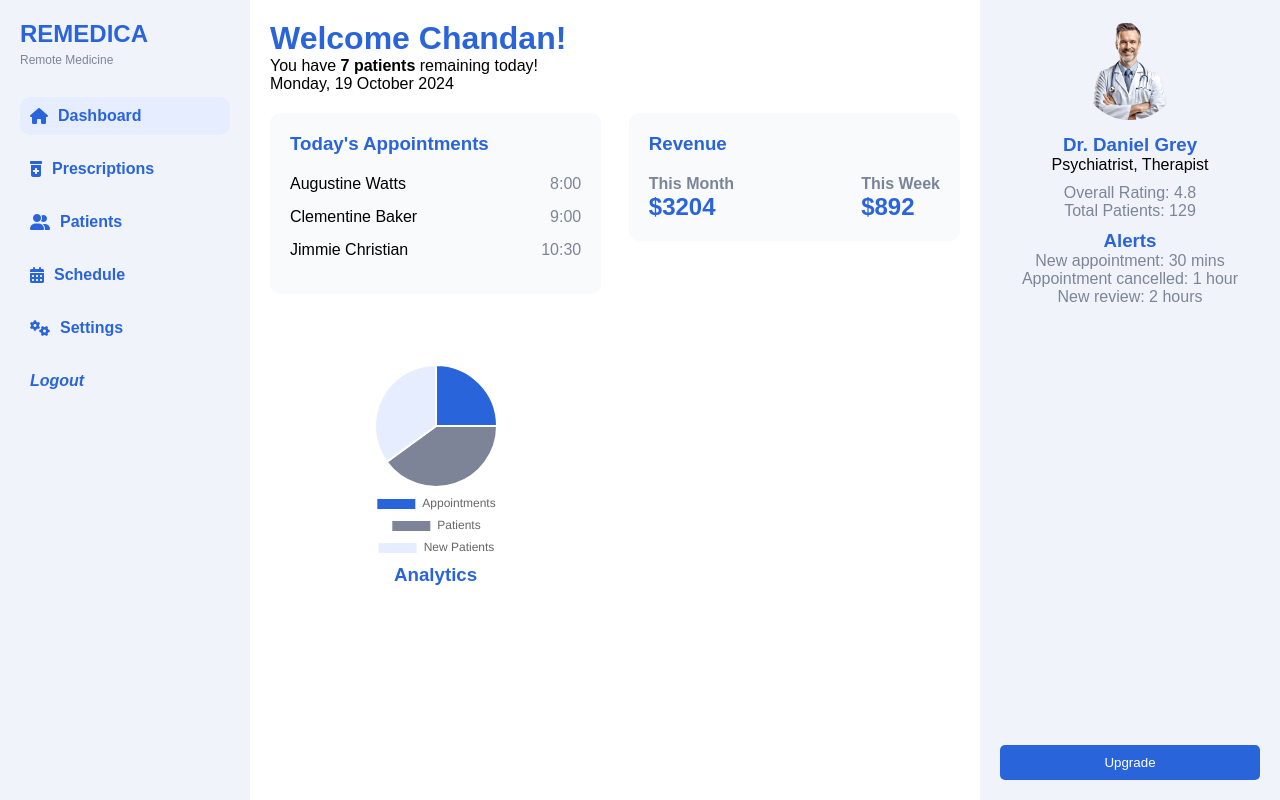
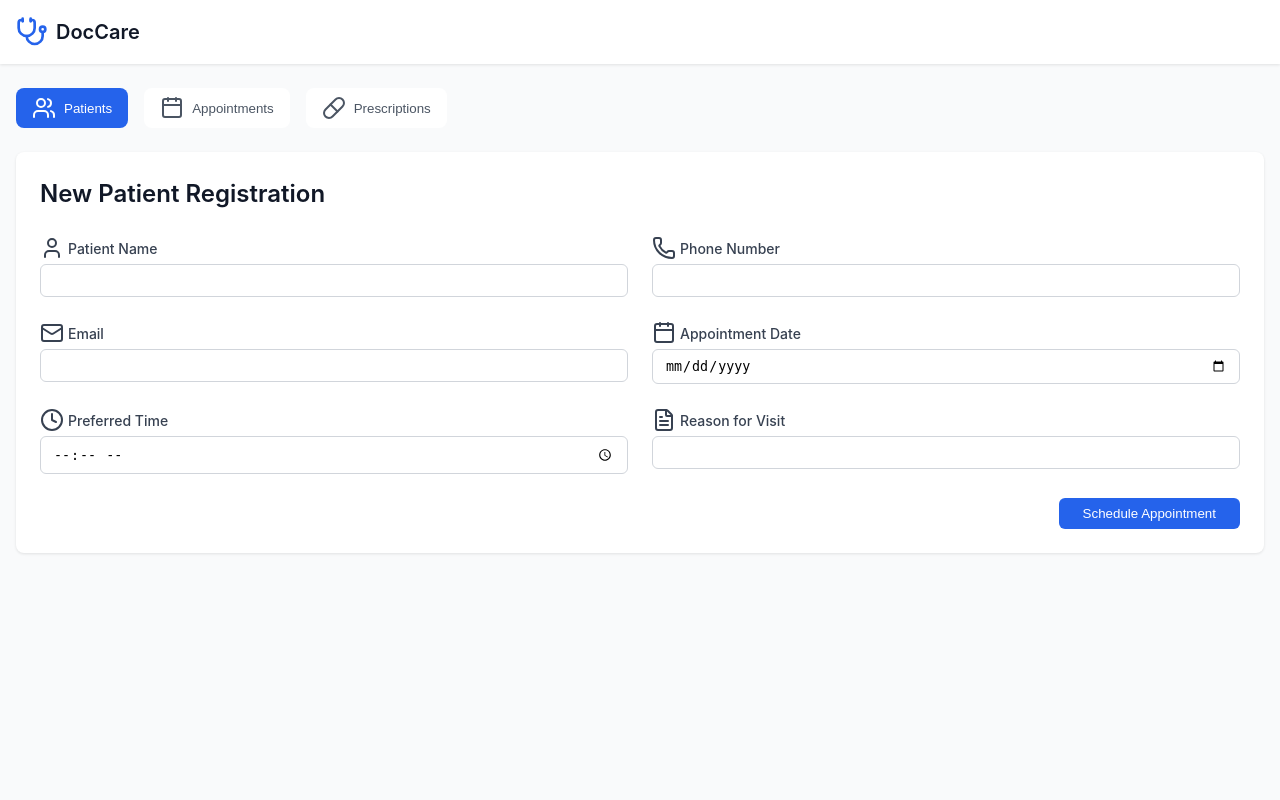
Before and after one commit to chandan01245/Miniproject, a Django app: template templates/Dashboard.html in a window 1280 px wide. Run offline with Django 5.2, Linux system fonts and the light colour scheme; the template is opened without the code that fills it, so the values that code supplies are empty; some libraries are stand-ins or nearby versions.

Commit message:
Changed the Dashboard

```diff
--- a/app1/urls.py
+++ b/app1/urls.py
@@ -23,6 +23,6 @@ from . import views
 urlpatterns = [
     path('admin/', admin.site.urls),
     path('', views.login_data, name="Application 1"), #Call app_data function
-    path('QR/',views.qr_code,name ='qr gen'), #Call Template function
-    path('vending_machine/',views.load_vending_machine,name ='Vending Machine') #Call Template function
+    path('QR/',views.qr_code,name ='qrgen'), #Call Template function
+    path('vm/',views.load_vending_machine,name ='Vending Machine') #Call Template function
 ]
--- a/static/styles.css
+++ b/static/styles.css
@@ -1,4 +1,4 @@
-/* Basic reset */
+/* Reset and base styles */
 * {
     margin: 0;
     padding: 0;
@@ -6,219 +6,231 @@
 }
 
 body {
-    font-family: Arial, sans-serif;
-    background-color: #f5f5f7;
+    font-family: -apple-system, BlinkMacSystemFont, 'Segoe UI', Roboto, Oxygen, Ubuntu, Cantarell, sans-serif;
+    background-color: rgb(249, 250, 251);
+    color: rgb(17, 24, 39);
+    line-height: 1.5;
 }
 
-.container {
-    display: flex;
-    height: 100vh;
-    overflow: hidden;
+/* Navbar styles */
+.navbar {
+    background-color: white;
+    box-shadow: 0 1px 3px 0 rgba(0, 0, 0, 0.1);
 }
 
-/* Sidebar styling */
-.sidebar {
-    width: 250px;
-    background-color: #f0f4fa;
-    padding: 20px;
+.nav-content {
+    max-width: 80rem;
+    margin: 0 auto;
+    padding: 0 1rem;
+}
+
+.nav-brand {
+    height: 4rem;
+    display: flex;
+    align-items: center;
+    gap: 0.5rem;
+}
+
+.brand-icon {
+    width: 2rem;
+    height: 2rem;
+    color: rgb(37, 99, 235);
+}
+
+.nav-brand span {
+    font-size: 1.25rem;
+    font-weight: 600;
+    color: rgb(17, 24, 39);
+}
+
+/* Container and layout */
+.container {
+    max-width: 80rem;
+    margin: 0 auto;
+    padding: 1.5rem 1rem;
+}
+
+/* Tabs */
+.tabs {
+    display: flex;
+    gap: 1rem;
+    margin-bottom: 1.5rem;
+}
+
+.tab {
+    display: flex;
+    align-items: center;
+    gap: 0.5rem;
+    padding: 0.5rem 1rem;
+    background-color: white;
+    border: none;
+    border-radius: 0.5rem;
+    color: rgb(75, 85, 99);
+    cursor: pointer;
+    transition: all 0.2s;
+}
+
+.tab:hover {
+    background-color: rgb(243, 244, 246);
+}
+
+.tab.active {
+    background-color: rgb(37, 99, 235);
+    color: white;
+}
+
+.tab i {
+    width: 1.25rem;
+    height: 1.25rem;
+}
+
+/* Main content */
+.content {
+    background-color: white;
+    border-radius: 0.5rem;
+    box-shadow: 0 1px 3px 0 rgba(0, 0, 0, 0.1);
+}
+
+.tab-content {
+    display: none;
+    padding: 1.5rem;
+}
+
+.tab-content.active {
+    display: block;
+}
+
+/* Headings */
+h2 {
+    font-size: 1.5rem;
+    font-weight: 600;
+    color: rgb(17, 24, 39);
+    margin-bottom: 1.5rem;
+}
+
+/* Forms */
+.form-grid {
+    display: grid;
+    grid-template-columns: repeat(1, 1fr);
+    gap: 1.5rem;
+    margin-bottom: 1.5rem;
+}
+
+@media (min-width: 768px) {
+    .form-grid {
+        grid-template-columns: repeat(2, 1fr);
+    }
+}
+
+.form-group {
     display: flex;
     flex-direction: column;
-    justify-content: space-between;
+    gap: 0.25rem;
 }
 
-.logo h2 {
-    color: #2a64db;
-    margin-bottom: 5px;
+label {
+    display: flex;
+    align-items: center;
+    gap: 0.25rem;
+    font-size: 0.875rem;
+    font-weight: 500;
+    color: rgb(55, 65, 81);
 }
 
-.logo p {
-    color: #7d8498;
-    font-size: 12px;
+label i {
+    width: 1rem;
+    height: 1rem;
 }
 
-.sidebar nav ul {
-    list-style: none;
-    margin-top: 30px;
+input, select, textarea {
+    padding: 0.5rem 0.75rem;
+    border: 1px solid rgb(209, 213, 219);
+    border-radius: 0.375rem;
+    outline: none;
+    transition: all 0.2s;
 }
 
-.sidebar nav ul li {
-    margin-bottom: 15px;
+input:focus, select:focus, textarea:focus {
+    border-color: rgb(37, 99, 235);
+    box-shadow: 0 0 0 3px rgba(37, 99, 235, 0.1);
 }
 
-.sidebar nav ul li a {
-    text-decoration: none;
-    color: #2a64db;
-    font-weight: bold;
-    display: flex;
-    align-items: center;
-    padding: 10px;
+textarea {
+    resize: vertical;
 }
 
-.sidebar nav ul li a i {
-    margin-right: 10px;
+.btn-primary {
+    display: block;
+    margin-left: auto;
+    padding: 0.5rem 1.5rem;
+    background-color: rgb(37, 99, 235);
+    color: white;
+    border: none;
+    border-radius: 0.375rem;
+    font-weight: 500;
+    cursor: pointer;
+    transition: all 0.2s;
 }
 
-.sidebar nav ul li.active a {
-    background-color: #e6edff;
-    border-radius: 10px;
+.btn-primary:hover {
+    background-color: rgb(29, 78, 216);
 }
 
-/* Main Content */
-.main-content {
-    flex: 1;
-    padding: 20px;
-    background-color: #fff;
-    overflow-y: auto;
-    position: relative;
+/* Appointments list */
+.appointments-list {
+    display: flex;
+    flex-direction: column;
+    gap: 1rem;
 }
 
-.header {
-    margin-bottom: 20px;
-}
-
-.header h1 {
-    color: #2a64db;
-    font-size: 32px;
-}
-
-/* Dashboard Info - Flexbox for Appointments and Revenue */
-.dashboard-info {
+.appointment-card {
     display: flex;
     justify-content: space-between;
     align-items: flex-start;
-    margin-bottom: 30px;
+    padding: 1rem;
+    border: 1px solid rgb(229, 231, 235);
+    border-radius: 0.5rem;
+    transition: all 0.2s;
 }
 
-/* Appointments */
-.appointments {
-    width: 48%;
-    background-color: #f8fafc;
-    padding: 20px;
-    border-radius: 10px;
+.appointment-card:hover {
+    box-shadow: 0 4px 6px -1px rgba(0, 0, 0, 0.1);
 }
 
-.appointments h3 {
-    color: #2a64db;
-    margin-bottom: 20px;
+.appointment-info {
+    display: flex;
+    flex-direction: column;
+    gap: 0.5rem;
 }
 
-.appointments ul {
-    list-style: none;
+.patient-name {
+    display: flex;
+    align-items: center;
+    gap: 0.5rem;
+    font-weight: 500;
+    color: rgb(17, 24, 39);
 }
 
-.appointments ul li {
-    margin-bottom: 15px;
+.appointment-time, .appointment-reason {
     display: flex;
-    justify-content: space-between;
-    font-size: 16px;
+    align-items: center;
+    gap: 0.5rem;
+    color: rgb(75, 85, 99);
 }
 
-.appointments ul li span {
-    color: #7d8498;
+.appointment-time i, .appointment-reason i {
+    width: 1rem;
+    height: 1rem;
 }
 
-/* Revenue */
-.revenue {
-    width: 48%;
-    background-color: #f8fafc;
-    padding: 20px;
-    border-radius: 10px;
+.status {
+    padding: 0.25rem 0.75rem;
+    border-radius: 9999px;
+    font-size: 0.875rem;
+    font-weight: 500;
 }
 
-.revenue h3 {
-    color: #2a64db;
-    margin-bottom: 20px;
+.status.scheduled {
+    background-color: rgb(220, 252, 231);
+    color: rgb(22, 101, 52);
 }
-
-.revenue-container {
-    display: flex;
-    justify-content: space-between;
-}
-
-.revenue-item h4 {
-    color: #7d8498;
-}
-
-.revenue-amount {
-    font-size: 24px;
-    font-weight: bold;
-    color: #2a64db;
-}
-
-/* Analytics Section */
-.analytics {
-    width: 48%;
-    background-color: #ffffff;
-    padding: 20px;
-    border-radius: 10px;
-    color: #2a64db;
-    display: flex;
-    flex-direction:column-reverse;
-    justify-content: center;
-    align-items: center;
-}
-
-.analytics h3 {
-    color: #2a64db;
-    margin-bottom: 20px;
-}
-
-/* Pie chart container */
-
-.pie-chart-container {
-    width: 200px;
-    height: 200px;
-    margin-top: 20px;
-}
-
-canvas {
-    width: 100%;
-    height: 100%;
-}
-
-/* Profile section */
-.profile {
-    width: 300px;
-    background-color: #f0f4fa;
-    padding: 20px;
-    display: flex;
-    flex-direction: column;
-    justify-content: space-between;
-    height: 100vh;
-    position: relative;
-}
-
-.doctor-info {
-    text-align: center;
-}
-
-.doctor-info img {
-    border-radius: 50%;
-    width: 100px;
-    height: 100px;
-    margin-bottom: 10px;
-}
-
-.doctor-info h3 {
-    color: #2a64db;
-}
-
-.rating {
-    margin-top: 10px;
-    color: #7d8498;
-}
-
-.alerts {
-    margin-top: 10px;
-    color: #7d8498;
-}
-
-.upgrade-btn {
-    width: 100%;
-    padding: 10px;
-    background-color: #2a64db;
-    color: white;
-    border: none;
-    border-radius: 5px;
-    margin-top: 20px;
-}
--- a/static/vendingmachine.css
+++ b/static/vendingmachine.css
@@ -6,7 +6,7 @@ body {
     height: 100vh;
     box-sizing: border-box;
     text-align: center;
-    background: rgb(0, 126, 101);
+    background: rgb(16, 161, 183);
 }
 .container {
     width: 100%;
--- a/templates/Dashboard.html
+++ b/templates/Dashboard.html
@@ -3,119 +3,207 @@
 <head>
     <meta charset="UTF-8">
     <meta name="viewport" content="width=device-width, initial-scale=1.0">
-    <title>Dashboard</title>
+    <title>DocCare - Doctor's Dashboard</title>
     {% load static %}
     <link rel="stylesheet" href="{% static 'styles.css' %}">
     <link rel="icon" type="image/x-icon" href="{% static 'images/dashboard.png' %}">
-    <link rel="stylesheet" href="https://cdnjs.cloudflare.com/ajax/libs/font-awesome/6.0.0-beta3/css/all.min.css">
-    <script src="https://cdn.jsdelivr.net/npm/chart.js"></script>
+    <link href="https://unpkg.com/lucide-icons/dist/umd/lucide.css" rel="stylesheet">
 </head>
 <body>
+    <nav class="navbar">
+        <div class="nav-content">
+            <div class="nav-brand">
+                <i data-lucide="stethoscope" class="brand-icon"></i>
+                <span>DocCare</span>
+            </div>
+        </div>
+    </nav>
+
     <div class="container">
-        <!-- Sidebar -->
-        <aside class="sidebar">
-            <div class="logo">
-                <h2>REMEDICA</h2>
-                <p>Remote Medicine</p>
-                <nav>
-                    <ul>
-                        <li class="active"><a href="#"><i class="fas fa-home"></i> Dashboard</a></li>
-                        <li><a href="#"><i class="fas fa-prescription-bottle-alt"></i> Prescriptions</a></li>
-                        <li><a href="#"><i class="fas fa-user-friends"></i> Patients</a></li>
-                        <li><a href="#"><i class="fas fa-calendar-alt"></i> Schedule</a></li>
-                        <li><a href="#"><i class="fas fa-cogs"></i> Settings</a></li>
-                        <li><a href="#"><i class="logout-btn">Logout</i></a></li>
-                    </ul>
-                </nav>
-            </div>
-        </aside>
+        <div class="tabs">
+            <button class="tab active" data-tab="patients">
+                <i data-lucide="users"></i>
+                Patients
+            </button>
+            <button class="tab" data-tab="appointments">
+                <i data-lucide="calendar"></i>
+                Appointments
+            </button>
+            <button class="tab" data-tab="prescriptions">
+                <i data-lucide="pill"></i>
+                Prescriptions
+            </button>
+        </div>
 
-        <!-- Main Content -->
-        <main class="main-content">
-            <div class="header">
-                <h1>Welcome Chandan!</h1>
-                <p>You have <b>7 patients</b> remaining today!</p>
-                <p>Monday, 19 October 2024</p>
+        <main class="content">
+            <!-- Patient Registration Form -->
+            <div class="tab-content active" id="patients">
+                <h2>New Patient Registration</h2>
+                <form class="registration-form">
+                    <div class="form-grid">
+                        <div class="form-group">
+                            <label>
+                                <i data-lucide="user"></i>
+                                Patient Name
+                            </label>
+                            <input type="text" required>
+                        </div>
+                        <div class="form-group">
+                            <label>
+                                <i data-lucide="phone"></i>
+                                Phone Number
+                            </label>
+                            <input type="tel" required>
+                        </div>
+                        <div class="form-group">
+                            <label>
+                                <i data-lucide="mail"></i>
+                                Email
+                            </label>
+                            <input type="email" required>
+                        </div>
+                        <div class="form-group">
+                            <label>
+                                <i data-lucide="calendar"></i>
+                                Appointment Date
+                            </label>
+                            <input type="date" required>
+                        </div>
+                        <div class="form-group">
+                            <label>
+                                <i data-lucide="clock"></i>
+                                Preferred Time
+                            </label>
+                            <input type="time" required>
+                        </div>
+                        <div class="form-group">
+                            <label>
+                                <i data-lucide="file-text"></i>
+                                Reason for Visit
+                            </label>
+                            <input type="text" required>
+                        </div>
+                    </div>
+                    <button type="submit" class="btn-primary">Schedule Appointment</button>
+                </form>
             </div>
 
-            <!-- Appointments and Revenue -->
-            <section class="dashboard-info">
-                <div class="appointments">
-                    <h3>Today's Appointments</h3>
-                    <ul>
-                        <li>Augustine Watts <span>8:00</span></li>
-                        <li>Clementine Baker <span>9:00</span></li>
-                        <li>Jimmie Christian <span>10:30</span></li>
+            <!-- Appointments List -->
+            <div class="tab-content" id="appointments">
+                <h2>Today's Appointments</h2>
+                <div class="appointments-list">
+                    <div class="appointment-card">
+                        <div class="appointment-info">
+                            <div class="patient-name">
+                                <i data-lucide="user"></i>
+                                <span>Sarah Johnson</span>
+                            </div>
+                            <div class="appointment-time">
+                                <i data-lucide="calendar"></i>
+                                <span>2024-03-20</span>
+                                <i data-lucide="clock"></i>
+                                <span>10:00</span>
+                            </div>
+                            <div class="appointment-reason">
+                                <i data-lucide="file-text"></i>
+                                <span>Annual Checkup</span>
+                            </div>
+                        </div>
+                        <span class="status scheduled">Scheduled</span>
+                    </div>
 
-                    </ul>
+                    <div class="appointment-card">
+                        <div class="appointment-info">
+                            <div class="patient-name">
+                                <i data-lucide="user"></i>
+                                <span>Michael Chen</span>
+                            </div>
+                            <div class="appointment-time">
+                                <i data-lucide="calendar"></i>
+                                <span>2024-03-20</span>
+                                <i data-lucide="clock"></i>
+                                <span>11:30</span>
+                            </div>
+                            <div class="appointment-reason">
+                                <i data-lucide="file-text"></i>
+                                <span>Follow-up</span>
+                            </div>
+                        </div>
+                        <span class="status scheduled">Scheduled</span>
+                    </div>
                 </div>
-                <div class="revenue">
-                    <h3>Revenue</h3>
-                    <div class="revenue-container">
-                        <div class="revenue-item">
-                            <h4>This Month</h4>
-                            <p class="revenue-amount">$3204</p>
+            </div>
+
+            <!-- Prescription Form -->
+            <div class="tab-content" id="prescriptions">
+                <h2>Write Prescription</h2>
+                <form class="prescription-form">
+                    <div class="form-group">
+                        <label>
+                            <i data-lucide="user"></i>
+                            Select Patient
+                        </label>
+                        <select required>
+                            <option value="">Select a patient</option>
+                            <option value="1">Sarah Johnson - 2024-03-20</option>
+                            <option value="2">Michael Chen - 2024-03-20</option>
+                        </select>
+                    </div>
+
+                    <div class="form-grid">
+                        <div class="form-group">
+                            <label>
+                                <i data-lucide="pill"></i>
+                                Medication
+                            </label>
+                            <input type="text" required>
                         </div>
-                        <div class="revenue-item">
-                            <h4>This Week</h4>
-                            <p class="revenue-amount">$892</p>
+                        <div class="form-group">
+                            <label>Dosage</label>
+                            <input type="text" required>
+                        </div>
+                        <div class="form-group">
+                            <label>Frequency</label>
+                            <input type="text" required>
+                        </div>
+                        <div class="form-group">
+                            <label>
+                                <i data-lucide="calendar"></i>
+                                Duration
+                            </label>
+                            <input type="text" required>
                         </div>
                     </div>
-                </div>
-            </section>
 
-            <!-- Analytics Section -->
-            <section class="analytics-dash">
-                <div class="analytics">
-                    <h3>Analytics</h3>
-                    <div class="pie-chart-container">
-                        <canvas id="myPieChart"></canvas>
+                    <div class="form-group">
+                        <label>
+                            <i data-lucide="file-text"></i>
+                            Additional Notes
+                        </label>
+                        <textarea rows="4"></textarea>
                     </div>
-                </div>
-            </section>
+
+                    <button type="submit" class="btn-primary">Issue Prescription</button>
+                </form>
+            </div>
         </main>
+    </div>
 
-        <!-- Profile Section -->
-        <aside class="profile">
-            <div class="doctor-info">
-                <img src="{% static 'images/doctor.png'%}" alt="Dr. Mary Grey">
-                <h3>Dr. Daniel Grey</h3>
-                <p>Psychiatrist, Therapist</p>
-                <div class="rating">
-                    <p>Overall Rating: 4.8</p>
-                    <p>Total Patients: 129</p>
-                </div>
-                <div class="alerts">
-                    <h3>Alerts</h3>
-                    <p>New appointment: 30 mins</p>
-                    <p>Appointment cancelled: 1 hour</p>
-                    <p>New review: 2 hours</p>
-                </div>
-            </div>
-            <button class="upgrade-btn">Upgrade</button>
-        </aside>
-    <!-- Script to create Pie Chart -->
+    <script src="https://unpkg.com/lucide@latest"></script>
     <script>
-        var ctx = document.getElementById('myPieChart').getContext('2d');
-        var myPieChart = new Chart(ctx, {
-            type: 'pie',
-            data: {
-                labels: ['Appointments', 'Patients', 'New Patients'],
-                datasets: [{
-                    data: [25, 40, 35], // Sample data for chart
-                    backgroundColor: ['#2a64db', '#7d8498', '#e6edff']
-                }]
-            },
-            options: {
-                responsive: true,
-                maintainAspectRatio: true,
-                plugins: {
-                    legend: {
-                        display: true,
-                        position: 'bottom',
-                    }
-                }
-            }
+        lucide.createIcons();
+
+        // Tab switching functionality
+        document.querySelectorAll('.tab').forEach(tab => {
+            tab.addEventListener('click', () => {
+                // Remove active class from all tabs and content
+                document.querySelectorAll('.tab').forEach(t => t.classList.remove('active'));
+                document.querySelectorAll('.tab-content').forEach(c => c.classList.remove('active'));
+
+                // Add active class to clicked tab and corresponding content
+                tab.classList.add('active');
+                document.getElementById(tab.dataset.tab).classList.add('active');
+            });
         });
     </script>
 </body>
--- a/templates/VendingMachine.html
+++ b/templates/VendingMachine.html
@@ -4,8 +4,7 @@
 
 <head>
     <meta charset="UTF-8">
-    <meta name="viewport"
-          content="width=device-width, initial-scale=1.0">
+    <meta name="viewport"content="width=device-width, initial-scale=1.0">
     {% load static %}
     <link rel="stylesheet" href="{% static 'vendingmachine.css' %}">
     <title>QR Vending Machine</title>
@@ -15,8 +14,7 @@
     <div class="container">
         <h1>Medical Vending Machine</h1>
         <div class="section">
-            <div id="my-qr-reader">
-            </div>
+            <div id="my-qr-reader"> </div>
         </div>
     </div>
     <form id="qr_form" method ="POST" action="">
```
Also changed, not shown: myqr.png, 1 other file.
